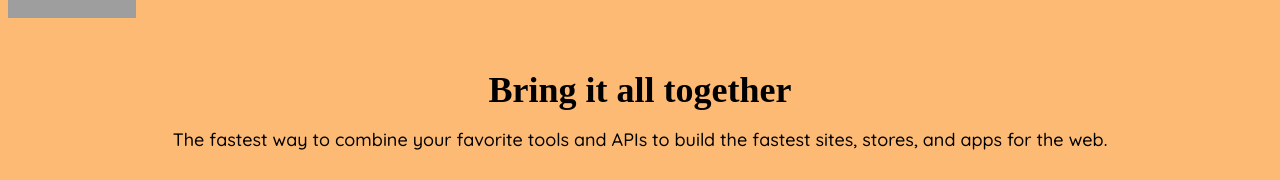
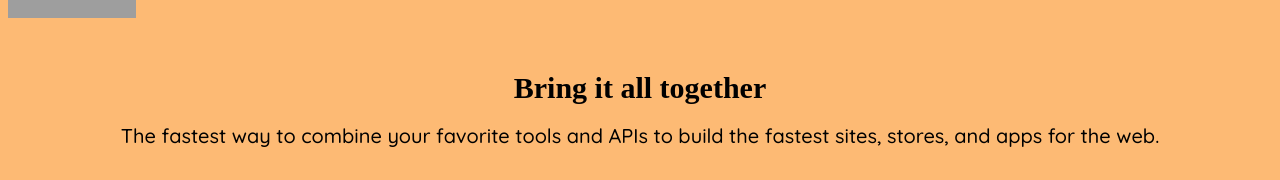
Before and after one commit to DrHeinz11/netlifyClone, a React (Vite) app: page / in a window 1280 px wide. Shown: the part 122-302 px from the top of the page. Built offline with nearby package versions, Linux system fonts and the light colour scheme; grey boxes are pictures that could not be loaded; a web font is replaced by a local one.

Commit message:
V1.5.2(text size fixed)

```diff
--- a/src/containers/Header.jsx
+++ b/src/containers/Header.jsx
@@ -1,10 +1,10 @@
 const Header = () => {
   return (
     <div className="flex flex-col gap-4 aling-center px-4 mb-4">
-      <h1 className="font-display font-semibold text-4xl text-center">
+      <h1 className="font-display font-semibold text-3xl text-center">
         Bring it all together
       </h1>
-      <p className="font-body text-lg font-medium  text-center">
+      <p className="font-body text-xl font-medium  text-center">
         The fastest way to combine your favorite tools and APIs to build the
         fastest sites, stores, and apps for the web.
       </p>
```
